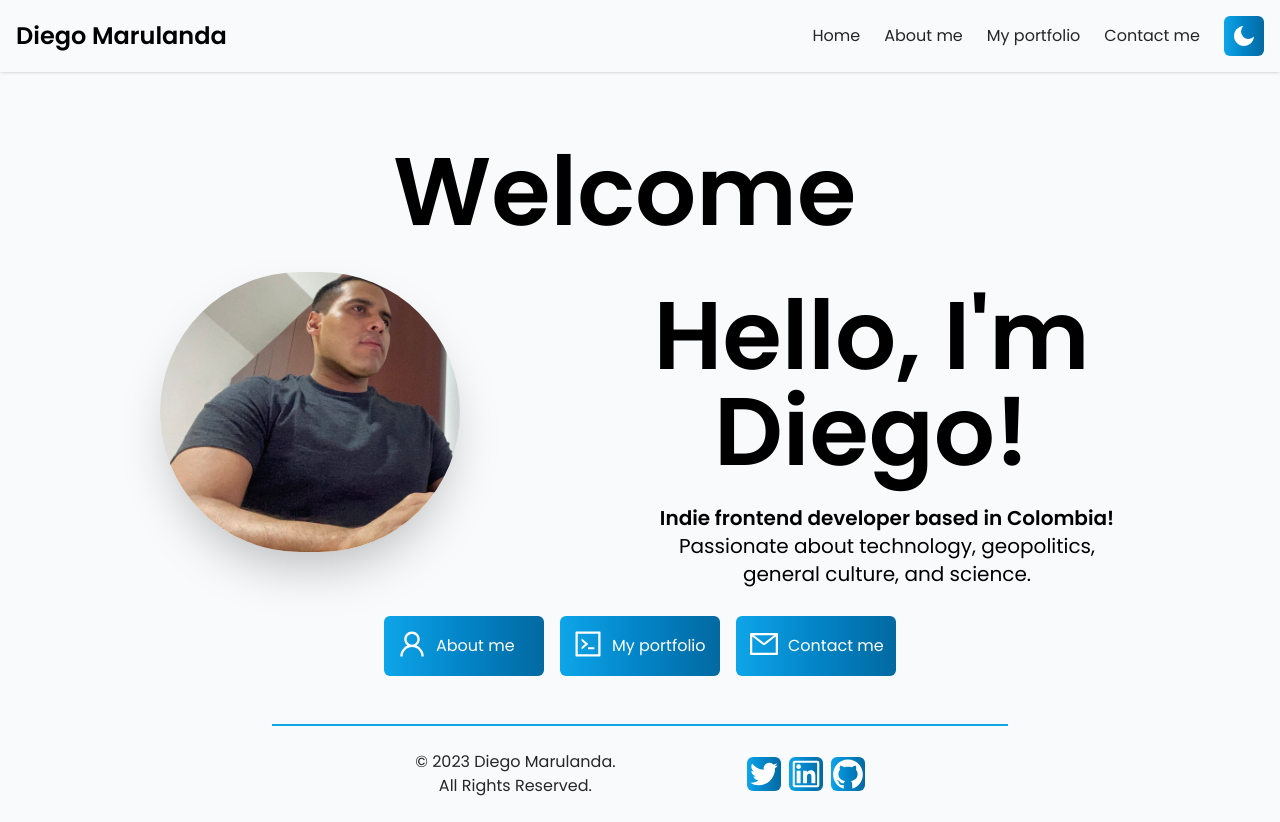
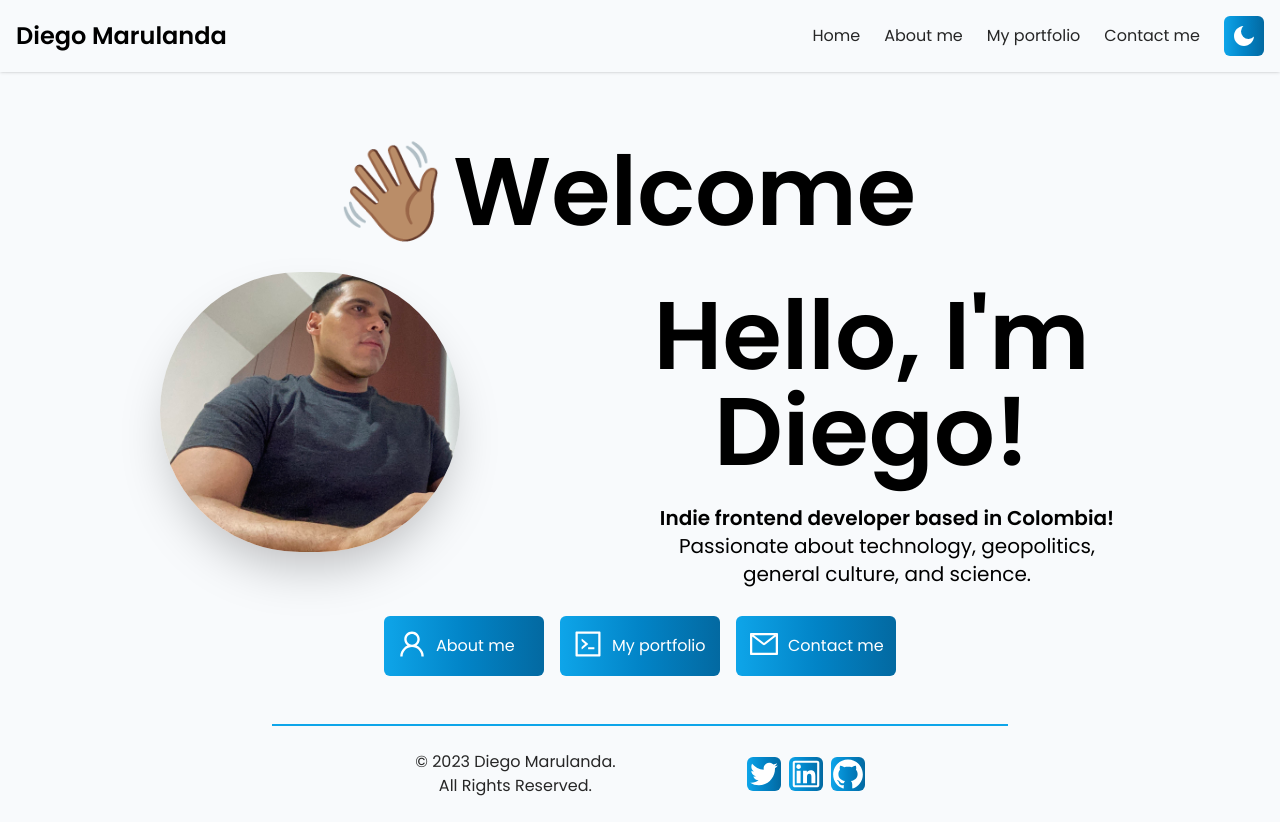
Before and after one commit to DiegoMarulandaB/Portfolio, a Next.js app: page / in a window 1280 px wide. Built offline with nearby package versions, Linux system fonts and the light colour scheme.

Commit message:
add icon hand home

```diff
--- a/src/app/home/page.tsx
+++ b/src/app/home/page.tsx
@@ -21,7 +21,7 @@ const HomePage = () => {
     <section id="home">
       <div className="flex flex-col text-center items-center justify-center mt-32">
         <h1 className="text-2xl text-center font-bold">
-          <AnimatedText text="Welcome" className="text-left mr-2 mb-2 mt-2 font-bold" />
+          <AnimatedText text="👋🏽Welcome" className="text-left mr-2 mb-2 mt-2 font-bold" />
         </h1>
       </div>
 
```
